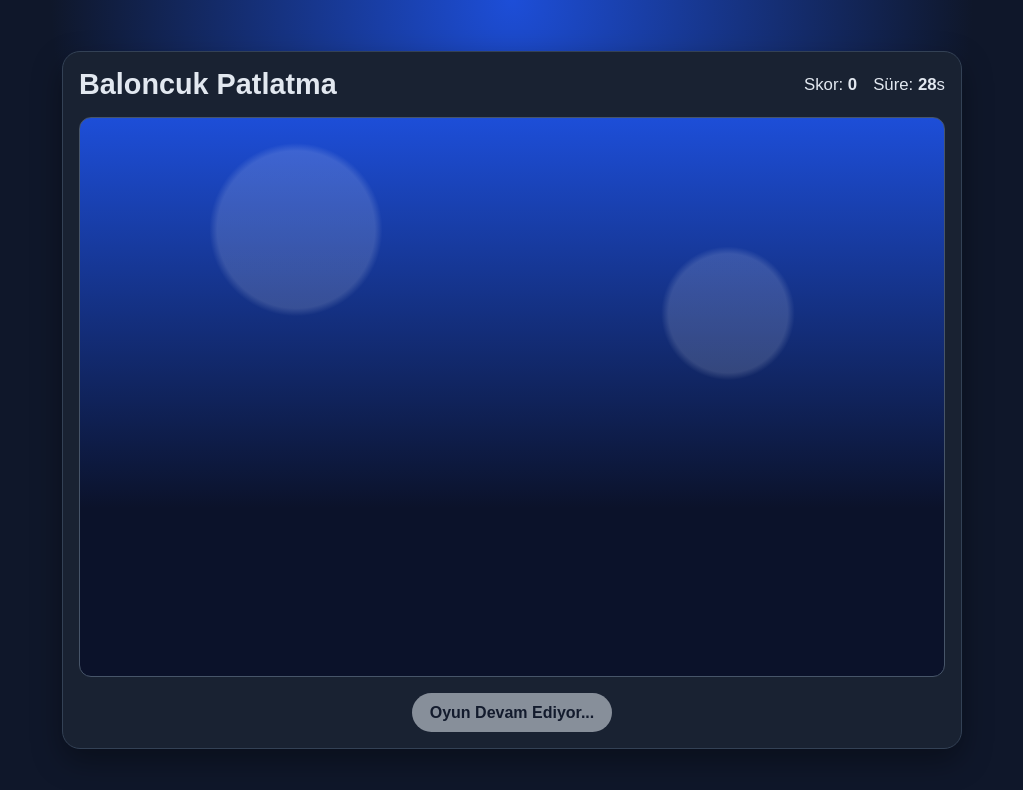
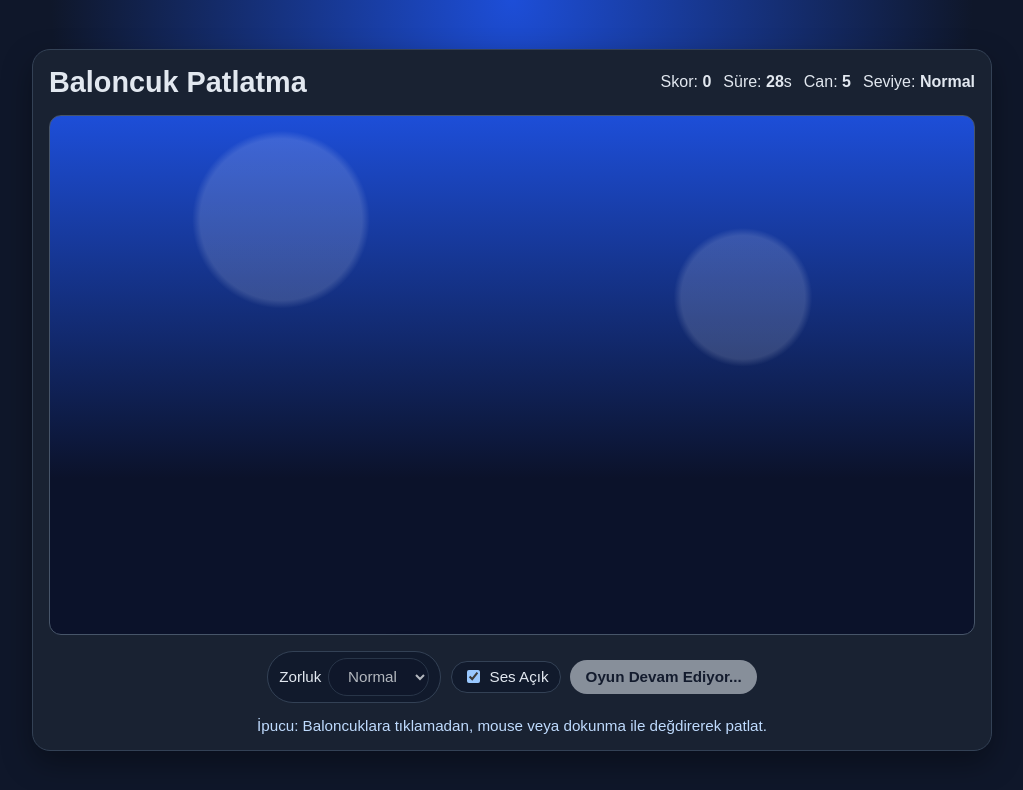
Before and after one commit to ibrahim51923/Deneme123, a plain HTML site: page index.html in a window 1280 px wide. Both pictures are taken after a click on the button "Oyunu Başlat". Shown: the whole page, without its empty margins (128-1151 px from the left). Drawn offline with Linux system fonts and the light colour scheme.

Commit message:
Enhance bubble game with lives, difficulty, sound, and touch support

```diff
--- a/index.html
+++ b/index.html
@@ -13,14 +13,30 @@
         <div class="scoreboard">
           <span>Skor: <strong id="score">0</strong></span>
           <span>Süre: <strong id="time">30</strong>s</span>
+          <span>Can: <strong id="lives">5</strong></span>
+          <span>Seviye: <strong id="difficultyLabel">Kolay</strong></span>
         </div>
       </header>
 
       <section id="playground" aria-label="Oyun Alanı"></section>
 
       <footer class="controls">
+        <label>
+          Zorluk
+          <select id="difficultySelect">
+            <option value="easy">Kolay</option>
+            <option value="normal" selected>Normal</option>
+            <option value="hard">Zor</option>
+          </select>
+        </label>
+        <label class="check-label">
+          <input type="checkbox" id="soundToggle" checked />
+          Ses Açık
+        </label>
         <button id="startBtn">Oyunu Başlat</button>
       </footer>
+
+      <p id="hint">İpucu: Baloncuklara tıklamadan, mouse veya dokunma ile değdirerek patlat.</p>
     </main>
 
     <script src="script.js"></script>
--- a/script.js
+++ b/script.js
@@ -1,19 +1,62 @@
 const playground = document.getElementById("playground");
 const scoreEl = document.getElementById("score");
 const timeEl = document.getElementById("time");
+const livesEl = document.getElementById("lives");
+const difficultyLabelEl = document.getElementById("difficultyLabel");
+const difficultySelect = document.getElementById("difficultySelect");
+const soundToggle = document.getElementById("soundToggle");
 const startBtn = document.getElementById("startBtn");
+const hintEl = document.getElementById("hint");
 
 const GAME_DURATION = 30;
-const SPAWN_MS = 550;
+
+const DIFFICULTY = {
+  easy: { label: "Kolay", spawnMs: 750, speedMin: 5.5, speedMax: 9, lives: 6 },
+  normal: { label: "Normal", spawnMs: 550, speedMin: 4.2, speedMax: 7.2, lives: 5 },
+  hard: { label: "Zor", spawnMs: 380, speedMin: 3.2, speedMax: 5.8, lives: 3 }
+};
 
 let score = 0;
+let lives = 5;
 let timeLeft = GAME_DURATION;
 let gameRunning = false;
 let spawnTimer = null;
 let countdownTimer = null;
+let currentMode = DIFFICULTY.normal;
+let audioContext = null;
 
 function random(min, max) {
   return Math.random() * (max - min) + min;
+}
+
+function updateHud() {
+  scoreEl.textContent = String(score);
+  livesEl.textContent = String(lives);
+  timeEl.textContent = String(timeLeft);
+  difficultyLabelEl.textContent = currentMode.label;
+}
+
+function playPopSound() {
+  if (!soundToggle.checked) return;
+
+  if (!audioContext) {
+    audioContext = new window.AudioContext();
+  }
+
+  const oscillator = audioContext.createOscillator();
+  const gainNode = audioContext.createGain();
+
+  oscillator.type = "triangle";
+  oscillator.frequency.value = random(380, 680);
+
+  gainNode.gain.setValueAtTime(0.12, audioContext.currentTime);
+  gainNode.gain.exponentialRampToValueAtTime(0.001, audioContext.currentTime + 0.1);
+
+  oscillator.connect(gainNode);
+  gainNode.connect(audioContext.destination);
+
+  oscillator.start();
+  oscillator.stop(audioContext.currentTime + 0.1);
 }
 
 function createBubble() {
@@ -24,7 +67,7 @@ function createBubble() {
 
   const size = random(35, 85);
   const left = random(8, 92);
-  const duration = random(3.5, 8.5);
+  const duration = random(currentMode.speedMin, currentMode.speedMax);
   const hue = Math.floor(random(0, 360));
 
   bubble.style.width = `${size}px`;
@@ -36,11 +79,21 @@ function createBubble() {
 
   const pop = () => popBubble(bubble);
 
-  // Tıklamadan: fare balonun üstüne geldiği anda patlar.
+  // Tıklamadan: mouse üzerine gelince patlar.
   bubble.addEventListener("mouseenter", pop, { once: true });
+  // Mobil destek: dokununca patlar.
+  bubble.addEventListener("pointerdown", pop, { once: true });
 
   bubble.addEventListener("animationend", () => {
+    if (!gameRunning || !playground.contains(bubble)) return;
+
     bubble.remove();
+    lives -= 1;
+    updateHud();
+
+    if (lives <= 0) {
+      endGame("Can bitti 😵");
+    }
   });
 
   playground.appendChild(bubble);
@@ -50,7 +103,8 @@ function popBubble(bubble) {
   if (!gameRunning || !playground.contains(bubble)) return;
 
   score += 1;
-  scoreEl.textContent = String(score);
+  updateHud();
+  playPopSound();
 
   bubble.classList.add("pop");
   setTimeout(() => bubble.remove(), 180);
@@ -60,31 +114,44 @@ function clearBubbles() {
   playground.querySelectorAll(".bubble").forEach((b) => b.remove());
 }
 
-function endGame() {
+function endGame(reason = "Süre bitti ⏰") {
   gameRunning = false;
   clearInterval(spawnTimer);
   clearInterval(countdownTimer);
+  clearBubbles();
+
   startBtn.disabled = false;
+  difficultySelect.disabled = false;
   startBtn.textContent = `Tekrar Oyna (Skor: ${score})`;
+
+  hintEl.textContent = `${reason} | Son skor: ${score}`;
+  hintEl.classList.add("game-over");
 }
 
 function startGame() {
+  currentMode = DIFFICULTY[difficultySelect.value] ?? DIFFICULTY.normal;
+
   score = 0;
+  lives = currentMode.lives;
   timeLeft = GAME_DURATION;
   gameRunning = true;
 
-  scoreEl.textContent = "0";
-  timeEl.textContent = String(timeLeft);
+  updateHud();
   clearBubbles();
 
+  hintEl.textContent = "İpucu: Baloncuklara tıklamadan, mouse veya dokunma ile değdirerek patlat.";
+  hintEl.classList.remove("game-over");
+
   startBtn.disabled = true;
+  difficultySelect.disabled = true;
   startBtn.textContent = "Oyun Devam Ediyor...";
 
-  spawnTimer = setInterval(createBubble, SPAWN_MS);
+  createBubble();
+  spawnTimer = setInterval(createBubble, currentMode.spawnMs);
 
   countdownTimer = setInterval(() => {
     timeLeft -= 1;
-    timeEl.textContent = String(timeLeft);
+    updateHud();
 
     if (timeLeft <= 0) {
       endGame();
@@ -92,4 +159,11 @@ function startGame() {
   }, 1000);
 }
 
+difficultySelect.addEventListener("change", () => {
+  const mode = DIFFICULTY[difficultySelect.value] ?? DIFFICULTY.normal;
+  difficultyLabelEl.textContent = mode.label;
+  livesEl.textContent = String(mode.lives);
+});
+
 startBtn.addEventListener("click", startGame);
+updateHud();
--- a/styles.css
+++ b/styles.css
@@ -3,6 +3,7 @@
   --bg: #0f172a;
   --panel: #1e293b;
   --text: #e2e8f0;
+  --accent: #38bdf8;
 }
 
 * {
@@ -20,7 +21,7 @@ body {
 }
 
 .game {
-  width: min(900px, 95vw);
+  width: min(960px, 96vw);
   background: color-mix(in oklab, var(--panel) 90%, black 10%);
   border: 1px solid #334155;
   border-radius: 18px;
@@ -30,9 +31,10 @@ body {
 
 .hud {
   display: flex;
+  flex-wrap: wrap;
   align-items: center;
   justify-content: space-between;
-  gap: 1rem;
+  gap: 0.7rem;
   margin-bottom: 1rem;
 }
 
@@ -43,15 +45,17 @@ body {
 
 .scoreboard {
   display: flex;
-  gap: 1rem;
-  font-size: 1.05rem;
+  flex-wrap: wrap;
+  gap: 0.75rem;
+  font-size: 1rem;
 }
 
 #playground {
   position: relative;
-  height: min(70vh, 560px);
+  height: min(66vh, 520px);
   border-radius: 12px;
   overflow: hidden;
+  touch-action: none;
   background:
     radial-gradient(circle at 25% 20%, rgb(255 255 255 / 0.15) 0 10%, transparent 11%),
     radial-gradient(circle at 75% 35%, rgb(255 255 255 / 0.15) 0 8%, transparent 9%),
@@ -89,14 +93,42 @@ body {
 .controls {
   margin-top: 1rem;
   display: flex;
+  flex-wrap: wrap;
+  gap: 0.6rem;
   justify-content: center;
+  align-items: center;
+}
+
+.controls label {
+  display: flex;
+  gap: 0.4rem;
+  align-items: center;
+  background: rgb(15 23 42 / 0.7);
+  border: 1px solid #334155;
+  border-radius: 999px;
+  padding: 0.35rem 0.7rem;
+  font-size: 0.95rem;
+}
+
+.check-label {
+  cursor: pointer;
+}
+
+select,
+button {
+  font-size: 0.95rem;
+  border: none;
+  border-radius: 999px;
+  padding: 0.55rem 0.95rem;
+}
+
+select {
+  background: #0f172a;
+  color: #f8fafc;
+  border: 1px solid #334155;
 }
 
 button {
-  font-size: 1rem;
-  border: none;
-  border-radius: 999px;
-  padding: 0.65rem 1.1rem;
   cursor: pointer;
   color: #0f172a;
   background: #e2e8f0;
@@ -106,6 +138,17 @@ button {
 button:disabled {
   opacity: 0.55;
   cursor: not-allowed;
+}
+
+#hint {
+  text-align: center;
+  font-size: 0.95rem;
+  color: #bfdbfe;
+  margin: 0.9rem 0 0;
+}
+
+.game-over {
+  color: #fecaca;
 }
 
 @keyframes floatUp {
```
